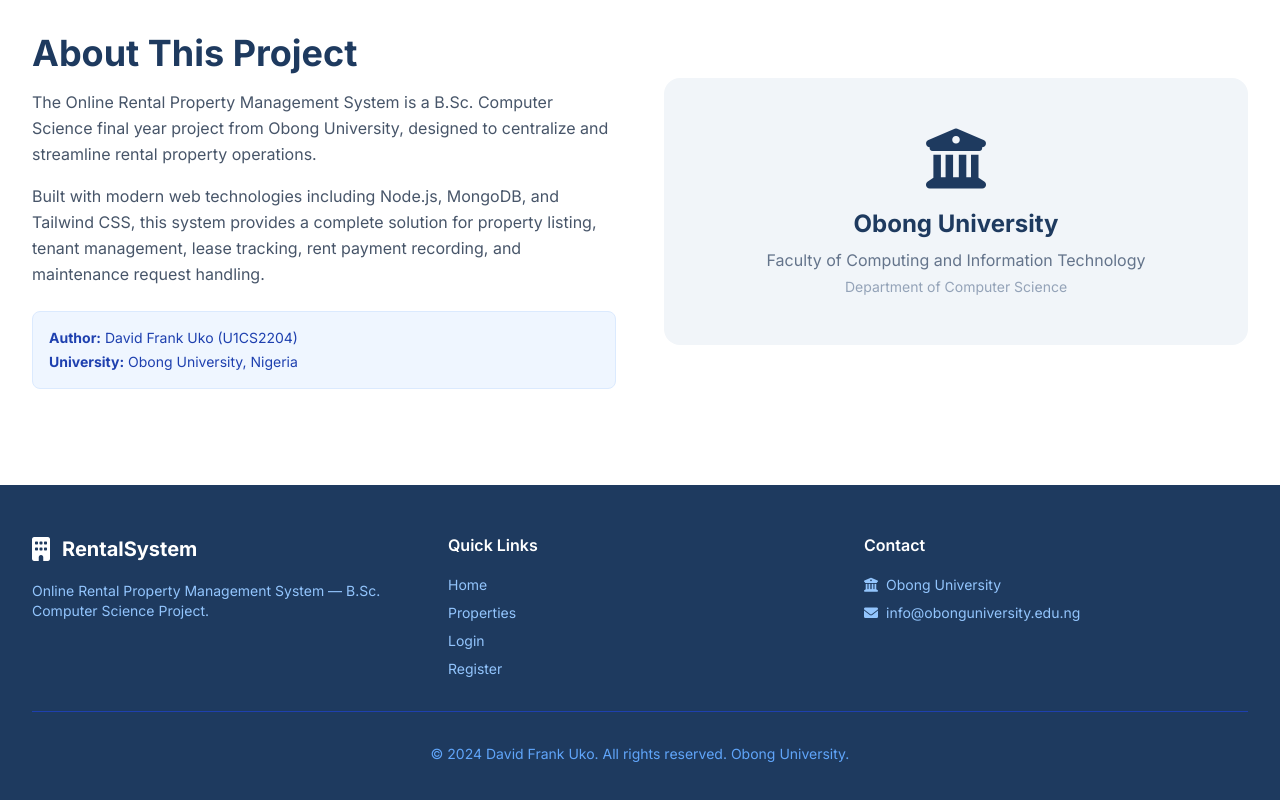
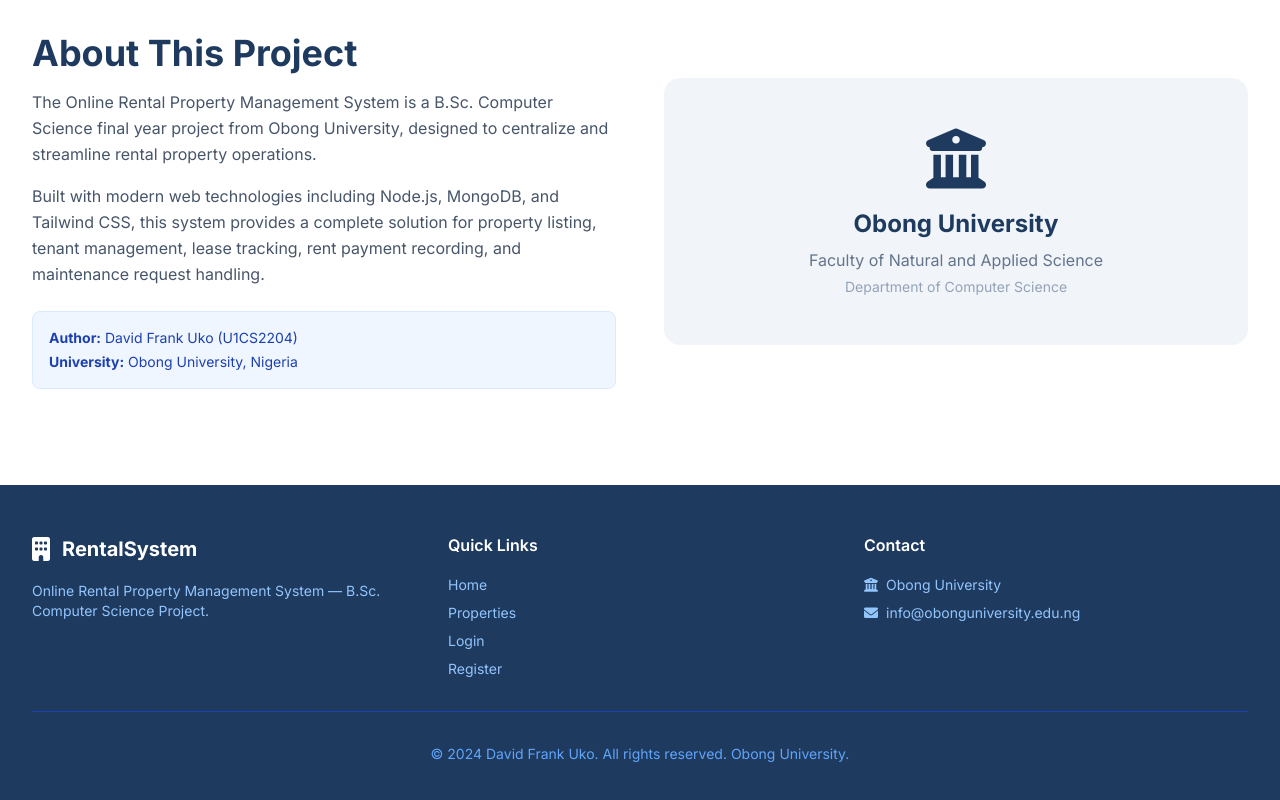
Before and after one commit to odogu01/online-rental-system, a website: page public/index.html in a window 1280 px wide. Shown: the part 1926-2726 px from the top of the page. Drawn offline with Linux system fonts and the light colour scheme.

Commit message:
Update faculty name on home page

```diff
--- a/public/index.html
+++ b/public/index.html
@@ -195,7 +195,7 @@
         <div class="bg-gray-100 rounded-2xl p-12 text-center">
           <i class="fas fa-university text-6xl text-blue-900 mb-4"></i>
           <h3 class="text-2xl font-bold text-blue-900">Obong University</h3>
-          <p class="text-gray-500 mt-2">Faculty of Computing and Information Technology</p>
+          <p class="text-gray-500 mt-2">Faculty of Natural and Applied Science</p>
           <p class="text-gray-400 text-sm mt-1">Department of Computer Science</p>
         </div>
       </div>
```
